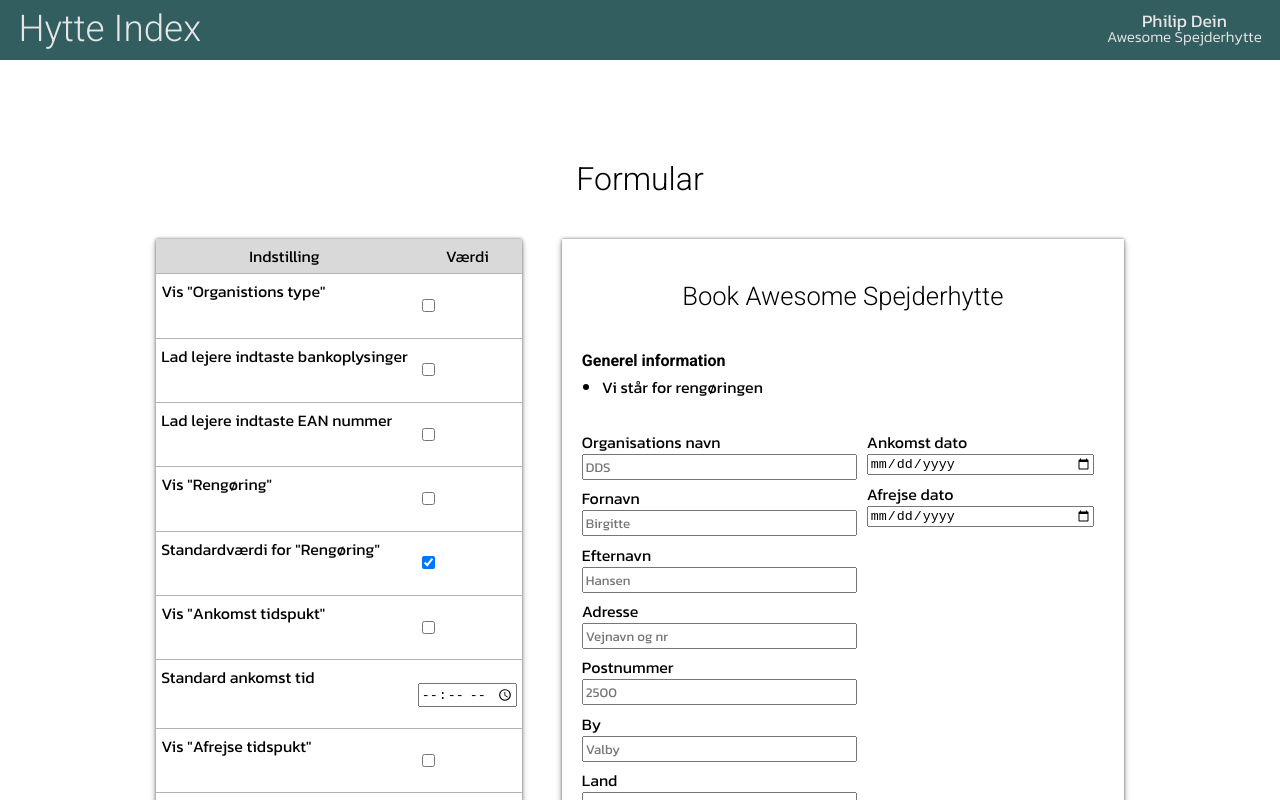
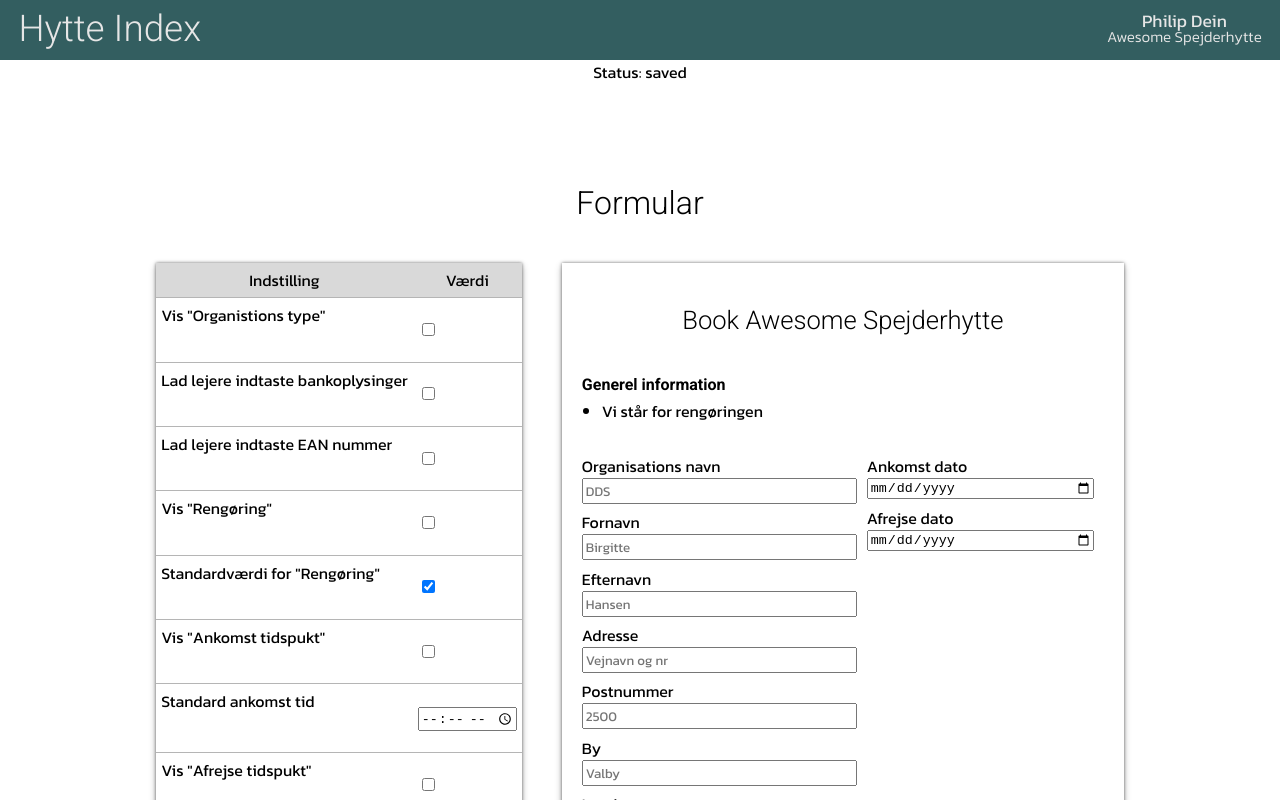
Before and after one commit to derangeddk/hyttebook-frontend, a Nuxt app: page / in a window 1280 px wide. Shown: the top 800 px of the page. Built offline with nearby package versions, Linux system fonts and the light colour scheme.

Commit message:
start implementation of state persistence indicator the component itself will eventually be implemented on all pages where some sort of change can be made to the way administrators of huts configure their hut' setup.

```diff
--- /dev/null
+++ b/components/state-status-indicator.vue
@@ -0,0 +1,25 @@
+<template>
+    <div>
+        Status: {{ saveStatus }}
+    </div>
+</template>
+
+<script>
+export default {
+    data() {
+        return {
+            saveStatus: "saved",
+            lastSaved: "",
+        }
+    },
+}
+
+function getTimeStamp() {
+    let timeNow = new Date(Date.now());
+    return timeNow.toLocaleTimeString('da-DK');
+}
+</script>
+
+<style lang="scss">
+
+</style>
--- a/pages/index.vue
+++ b/pages/index.vue
@@ -3,6 +3,7 @@
         <information-header></information-header>
         <div class="main-content">
             <div class="rent-form-interface-container">
+                <state-status-indicator></state-status-indicator>
                 <div class="main-header">
                     <div class="page-header">
                         <h1>Formular</h1>
@@ -111,6 +112,7 @@
 
 <script>
     import InformationHeader from '~/components/information-header';
+    import StateStatusIndicator from '~/components/state-status-indicator';
     import FormPreview from '~/components/form-preview';
     import { mapMutations, mapGetters } from 'vuex';
 
@@ -159,7 +161,7 @@
                 this.$store.dispatch('persistFormConfig', state.formConfig);
             });
         },
-        components: { InformationHeader, FormPreview }
+        components: { InformationHeader, FormPreview, StateStatusIndicator }
     }
 </script>
 
```
